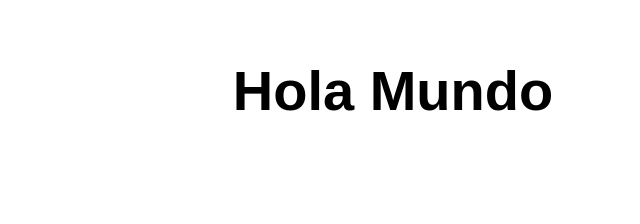
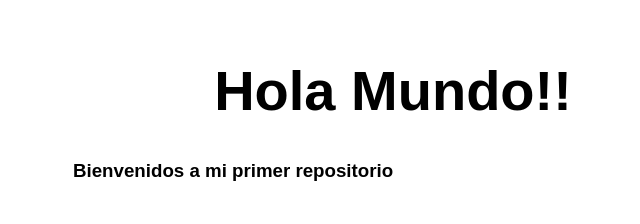
Before and after one commit to Andi359/mi-primer-repositorio, a website: page src/index.html in a window 1280 px wide. Shown: the whole page, without its empty margins (247-887 px from the left). Drawn offline with Linux system fonts and the light colour scheme.

Commit message:
//etiquetas modificadas

```diff
--- a/src/index.html
+++ b/src/index.html
@@ -10,7 +10,8 @@
 
 <body>
   <main>
-    <h1>Hola Mundo</h1>
+    <h1>Hola Mundo!!</h1>
+    <h3>Bienvenidos a mi primer repositorio</h3>
   </main>
 </body>
 
```
